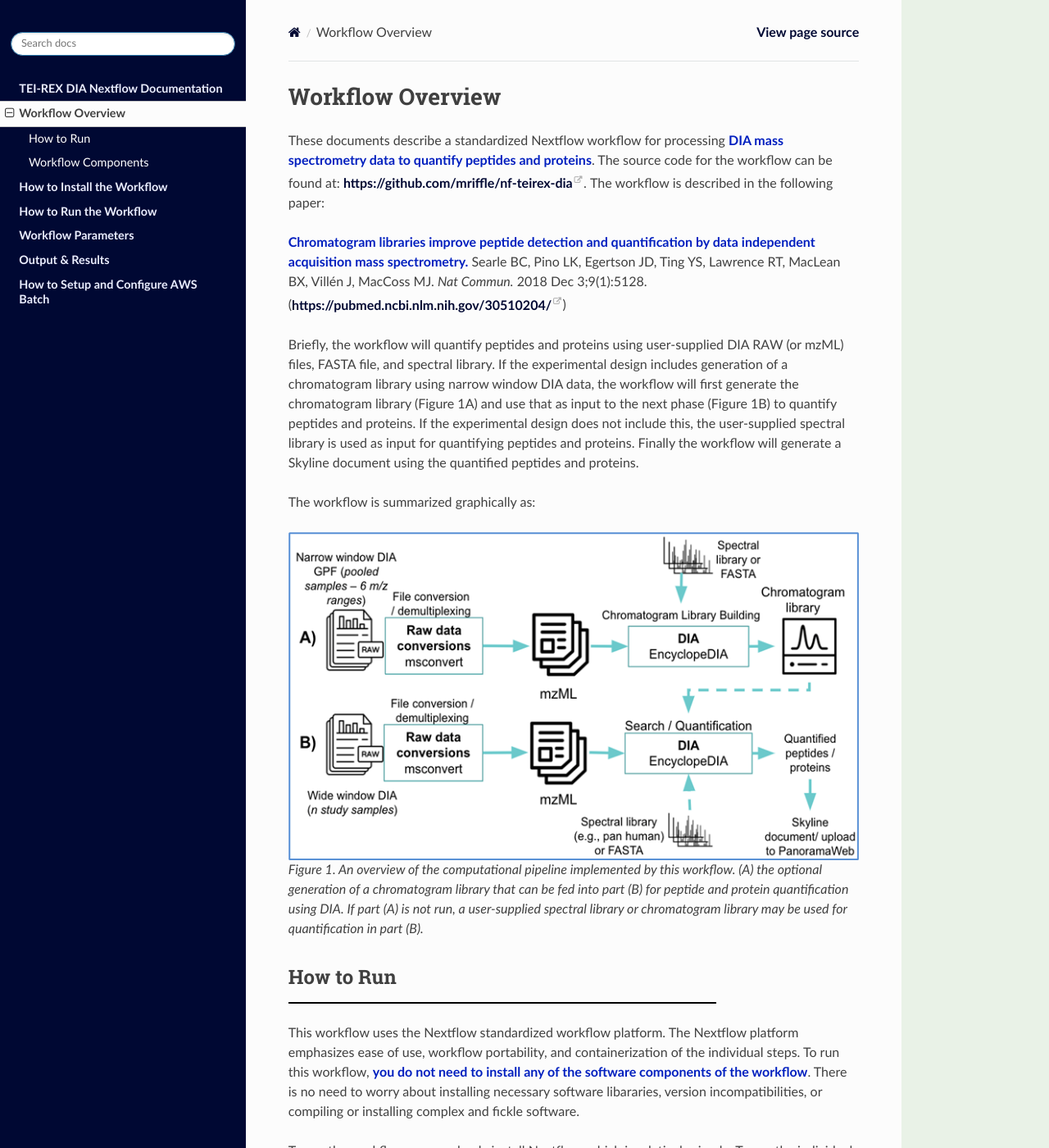
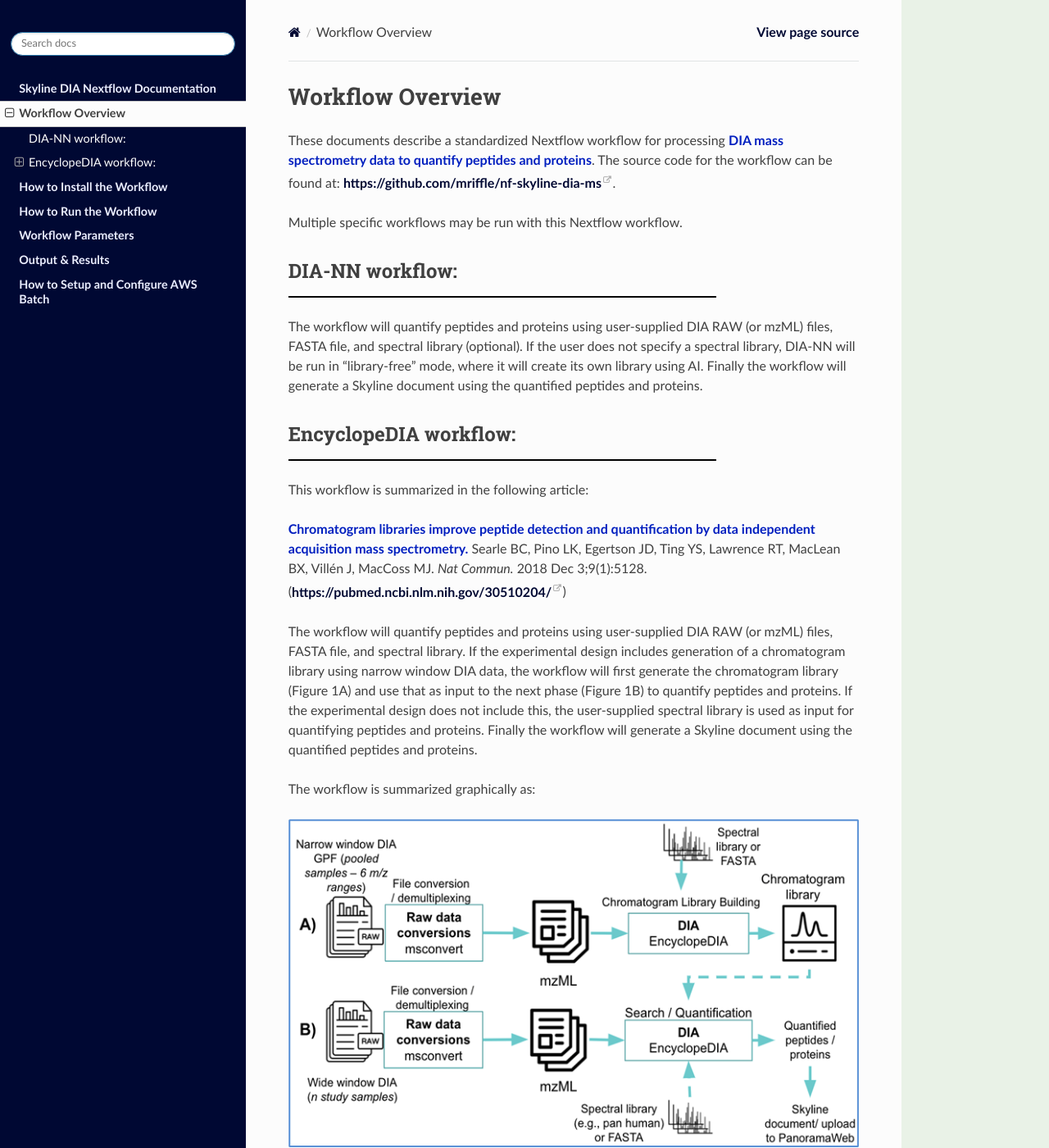
Before and after one commit to mriffle/nf-skyline-dia-ms, a Sphinx documentation site: the page built from docs/source/overview.rst, in a window 1280 px wide and 1400 px high. Shown: the whole window at 82% size. Built offline with Sphinx 7.4.7 and the Read the Docs theme 2.0.0, drawn with Linux system fonts in a browser that asks for light colours; some of the changed text lies outside the part shown.

Commit message:
update links to nf-skyline-dia-ms

```diff
--- a/docs/source/overview.rst
+++ b/docs/source/overview.rst
@@ -4,13 +4,27 @@
 
 These documents describe a standardized Nextflow workflow for processing **DIA mass spectrometry
 data to quantify peptides and proteins**. The source code for the workflow can be found at:
-https://github.com/mriffle/nf-teirex-dia. The workflow is described in the following paper:
+https://github.com/mriffle/nf-skyline-dia-ms.
+
+Multiple specific workflows may be run with this Nextflow workflow.
+
+DIA-NN workflow:
+^^^^^^^^^^^^^^^^^^^^^^^^^
+The workflow will quantify peptides and proteins using user-supplied DIA RAW (or mzML) files, FASTA file, and spectral
+library (optional). If the user does not specify a spectral library, DIA-NN will be run in "library-free" mode, where
+it will create its own library using AI. Finally the workflow will generate a Skyline document using the quantified peptides
+and proteins.
+
+EncyclopeDIA workflow:
+^^^^^^^^^^^^^^^^^^^^^^^^^
+
+This workflow is summarized in the following article:
 
 **Chromatogram libraries improve peptide detection and quantification by data independent acquisition mass spectrometry.**
 Searle BC, Pino LK, Egertson JD, Ting YS, Lawrence RT, MacLean BX, Villén J, MacCoss MJ. *Nat Commun.* 2018 Dec 3;9(1):5128.
 (https://pubmed.ncbi.nlm.nih.gov/30510204/)
 
-Briefly, the workflow will quantify peptides and proteins using user-supplied DIA RAW (or mzML) files, FASTA file, and spectral
+The workflow will quantify peptides and proteins using user-supplied DIA RAW (or mzML) files, FASTA file, and spectral
 library. If the experimental design includes generation of a chromatogram library using narrow window DIA data, the workflow will
 first generate the chromatogram library (Figure 1A) and use that as input to the next phase (Figure 1B) to quantify peptides and
 proteins. If the experimental design does not include this, the user-supplied spectral library is used as input for quantifying
@@ -39,7 +53,7 @@
 
 .. code-block:: bash
 
-    nextflow run -resume -r main mriffle/nf-teirex-dia -c pipeline.config
+    nextflow run -resume -r main mriffle/nf-skyline-dia-ms -c pipeline.config
 
 The entire workflow will be run automatically, downloading Docker images as necessary, and the results output to
 the ``results`` directory. See :doc:`how_to_install` for more details on how to install Nextflow and Docker. See
```
Also changed, not shown: docs/source/index.rst (+7 -3 lines), 1 other file.
